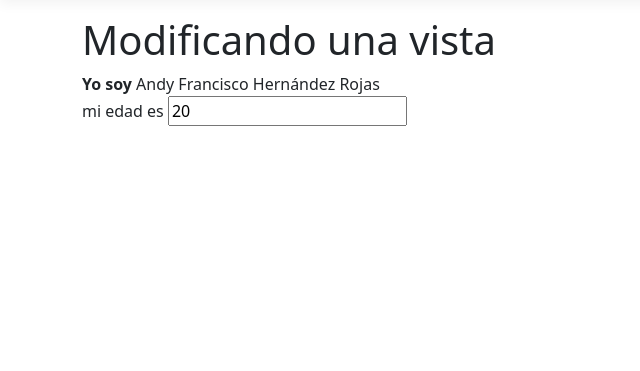
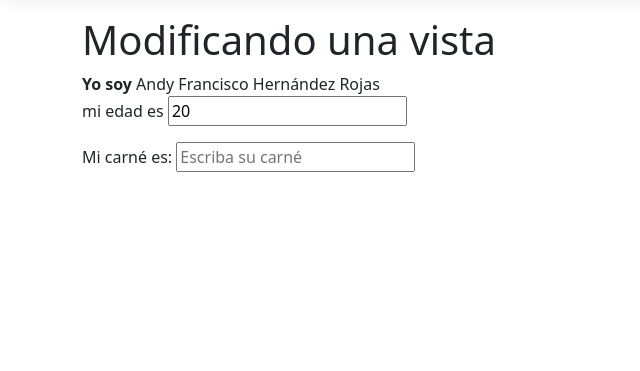
Before and after one commit to andyhr12004/Andy_Labs_2025, an ASP.NET Core app: page / in a window 1280 px wide. Shown: the part 57-428 px from the top of the page, without its empty margins (0-640 px from the left). Run offline with ASP.NET Core 8, Linux system fonts and the light colour scheme; style sheets or scripts are compiled from the project's sources.

Commit message:
Se crean cambios para saber el carné en la rama principal.

```diff
--- a/Laboratorio1_C23785/Views/Home/Index.cshtml
+++ b/Laboratorio1_C23785/Views/Home/Index.cshtml
@@ -16,6 +16,10 @@
 
         </p>
     </div>
+    <div>
+        <label>Mi carné es:</label>
+        <input type="number" placeholder="Escriba su carné" />
+    </div>
 </body>
 
 
```
